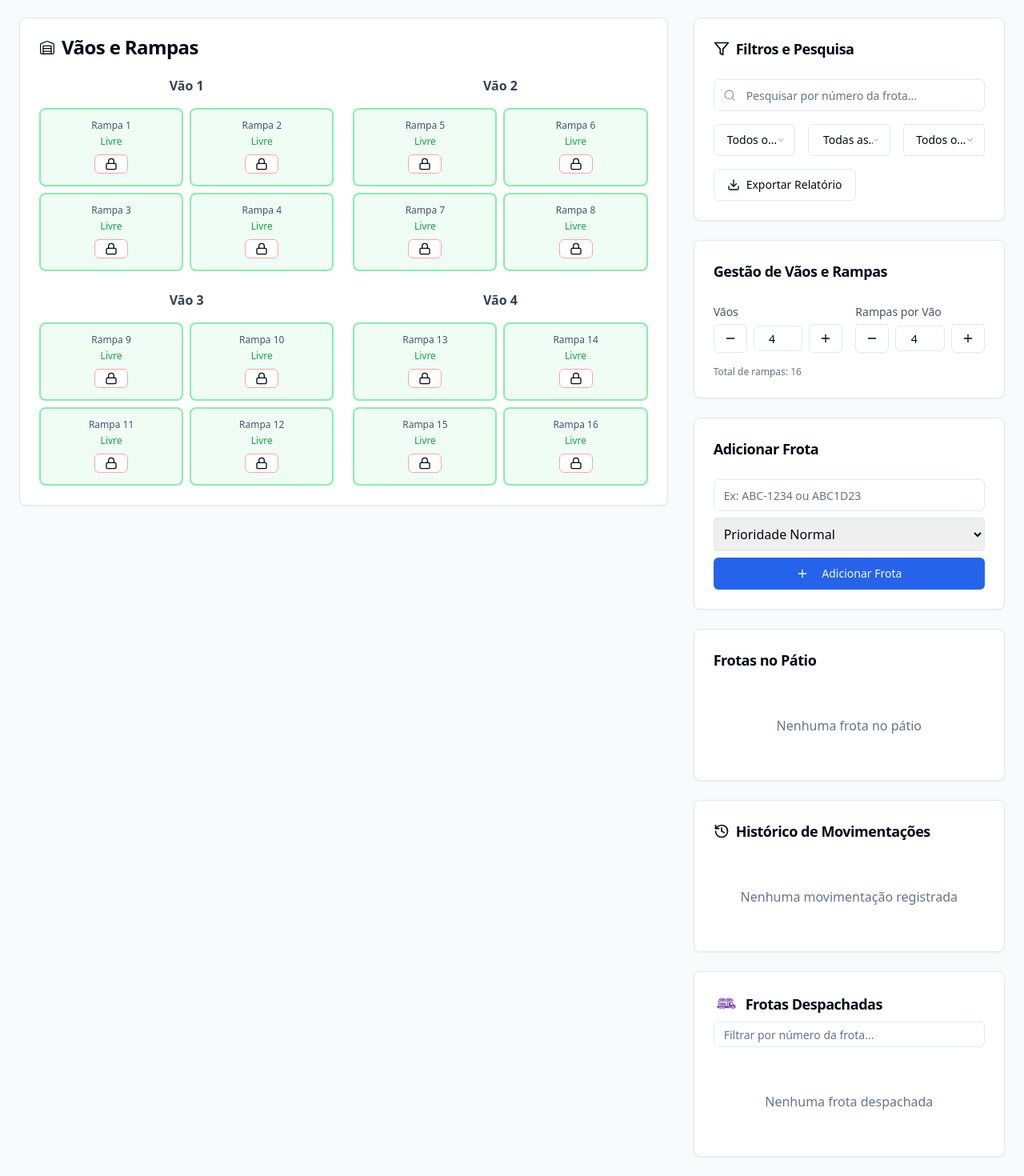
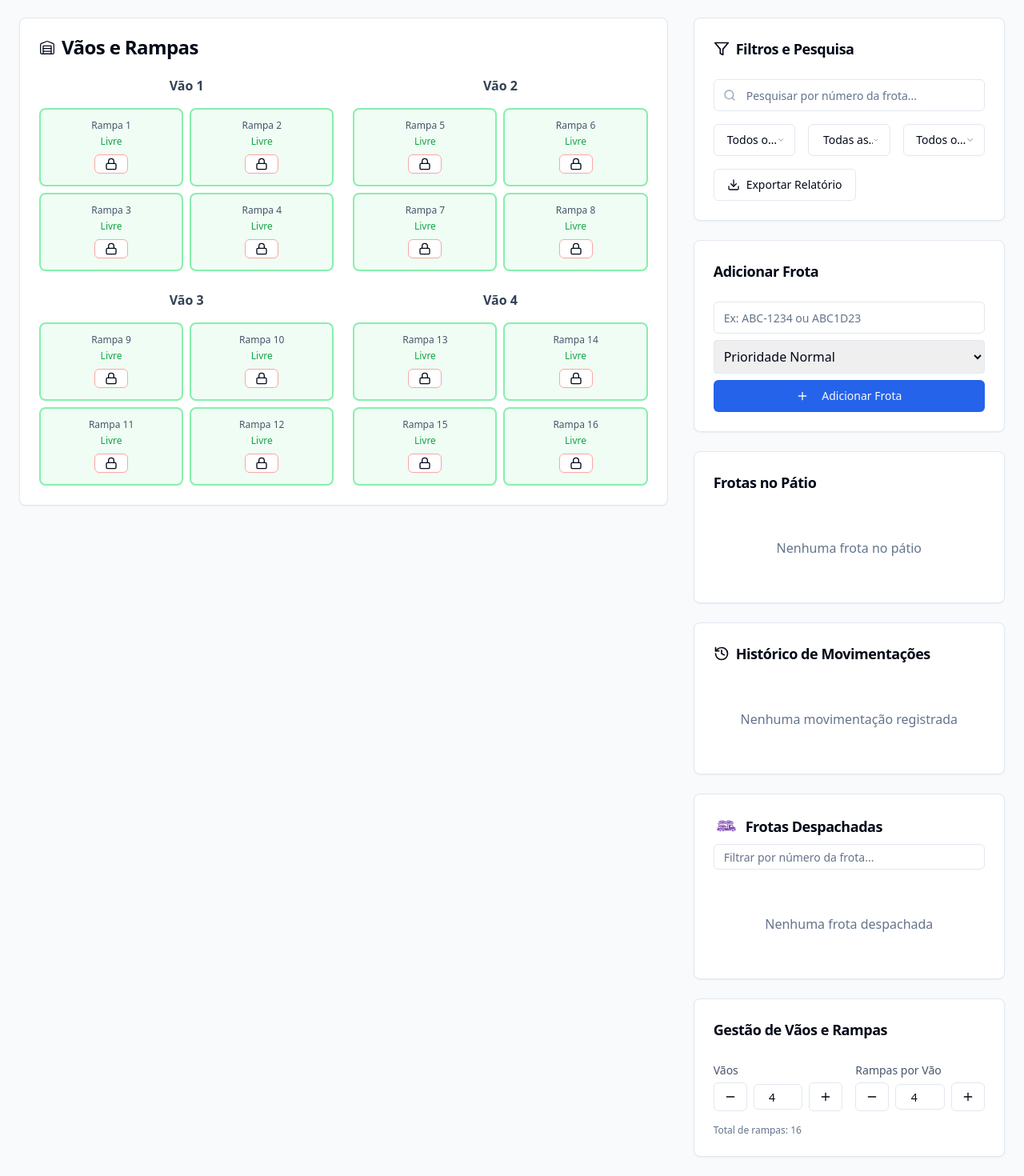
Before and after one commit to CarlosTh0/controle-de-rampas, a React (Vite) app: page / in a window 1280 px wide. Shown: the part 358-1828 px from the top of the page at 80% size. Built offline with nearby package versions, Linux system fonts and the light colour scheme.

Commit message:
Rearrange dashboard components
Move "Gestão de Vãos e Rampas" to the end.

```diff
--- a/src/components/Dashboard.tsx
+++ b/src/components/Dashboard.tsx
@@ -522,13 +522,6 @@ const Dashboard = () => {
               totalVaos={config.totalVaos}
             />
 
-            {/* Gestão de Vãos */}
-            <GestaoVaos
-              totalVaos={config.totalVaos}
-              rampasPorVao={config.rampasPorVao}
-              onUpdateConfig={updateConfig}
-            />
-
             {/* Adicionar Frota com Prioridade */}
             <Card className="dark:bg-slate-800 dark:border-slate-700">
               <CardHeader>
@@ -661,6 +654,13 @@ const Dashboard = () => {
                 </div>
               </CardContent>
             </Card>
+
+            {/* Gestão de Vãos - Movido para o final */}
+            <GestaoVaos
+              totalVaos={config.totalVaos}
+              rampasPorVao={config.rampasPorVao}
+              onUpdateConfig={updateConfig}
+            />
           </div>
         </div>
       </div>
```
